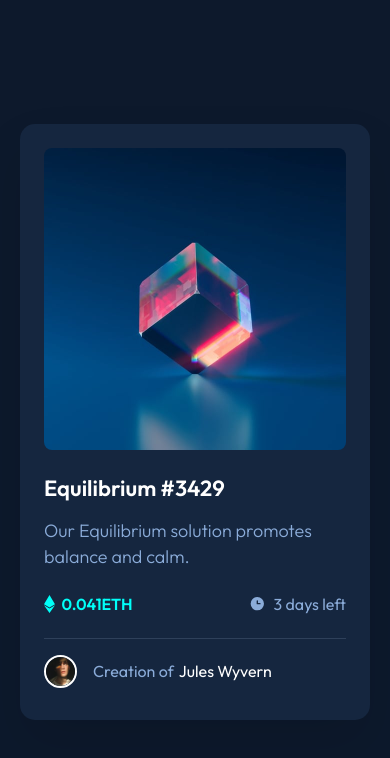
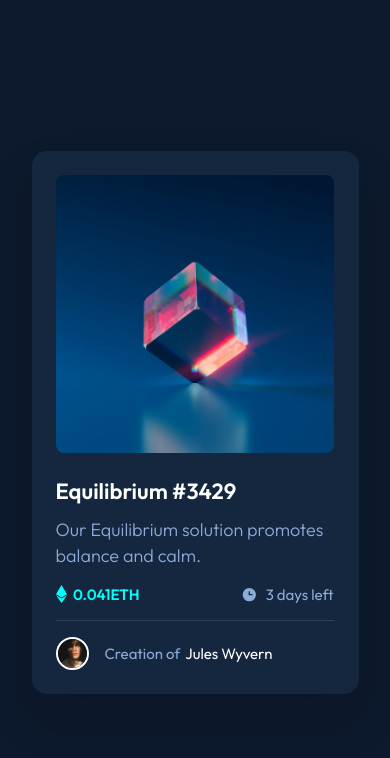
Before and after one commit to ezeroualnajat/NFT-preview-card-component, a plain HTML site: page index.html in a window 390 px wide. Drawn offline with Linux system fonts and the light colour scheme.

Commit message:
Add mobile design

```diff
--- a/main.css
+++ b/main.css
@@ -10,6 +10,7 @@ body {
 	display: flex;
 	justify-content: center;
 	align-items: center;
+	padding: 24px;
 }
 main {
 	background-color: #15263f;
@@ -18,9 +19,21 @@ main {
 	border-radius: 15px;
 	box-shadow: 0px 25px 50px 0px rgba(0, 0, 0, 0.1);
 }
+@media screen and (max-width: 768px) {
+	main {
+		max-width: 327px;
+		padding-right: 25px;
+		padding-bottom: 24px;
+	}
+}
 main picture {
 	max-width: 302px;
 	position: relative;
+}
+@media screen and (max-width: 768px) {
+	main picture {
+		max-width: 278px;
+	}
 }
 main picture > img {
 	display: block;
@@ -49,16 +62,31 @@ main section h1 {
 	color: #ffffff;
 	margin-bottom: 16px;
 }
+@media screen and (max-width: 768px) {
+	main section h1 {
+		margin-bottom: 12px;
+	}
+}
 main section p {
 	font-size: 18px;
-	line-height: 1.4444;
+	line-height: 1.44445;
 	color: #8bacd9;
 	font-weight: 300;
+}
+@media screen and (max-width: 768px) {
+	main section p {
+		max-width: 278px;
+	}
 }
 main section .card-infos {
 	display: flex;
 	justify-content: space-between;
 	margin: 24px 0;
+}
+@media screen and (max-width: 768px) {
+	main section .card-infos {
+		margin: 16px 0;
+	}
 }
 main section .card-infos .eth {
 	display: flex;
@@ -82,6 +110,13 @@ main section .card-infos .clock span {
 	color: #8bacd9;
 	font-weight: 400;
 }
+@media screen and (max-width: 768px) {
+	main section .card-infos .eth span,
+	main section .card-infos .clock span {
+		font-size: 15px;
+		line-height: 1.2667;
+	}
+}
 .line {
 	height: 1px;
 	background-color: #2e405a;
@@ -101,6 +136,12 @@ main footer p {
 	color: #8bacd9;
 	line-height: 1.25;
 }
+@media screen and (max-width: 768px) {
+	main footer p {
+		font-size: 15px;
+		line-height: 1.2667;
+	}
+}
 main footer p span {
 	color: #ffffff;
 	margin-left: 5px;
```
